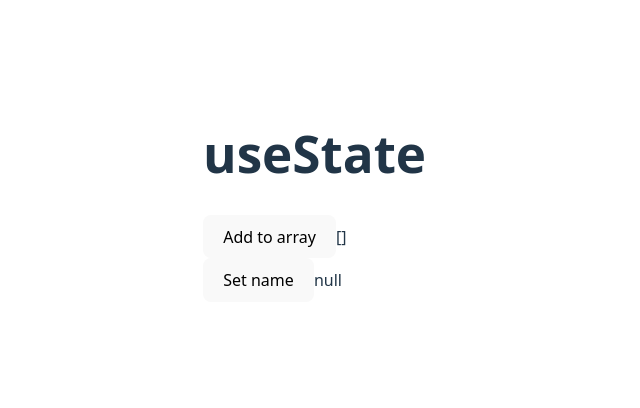
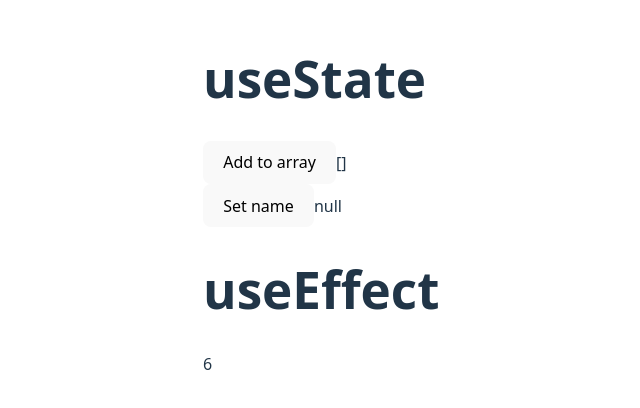
Before and after one commit to LHH2904/ReactHook-TypeScript, a React (Vite) app: page / in a window 1280 px wide. Shown: the part 220-628 px from the top of the page, without its empty margins (37-677 px from the left). Built offline with nearby package versions, Linux system fonts and the light colour scheme.

Commit message:
useEffect

```diff
--- a/src/App.tsx
+++ b/src/App.tsx
@@ -1,4 +1,5 @@
 import UseState from "./components/UseState.tsx";
+import UseEffect from "./components/UseEffect.tsx";
 
 
 function App() {
@@ -9,6 +10,8 @@ function App() {
       <div>
           <h1>useState</h1>
           <UseState/>
+          <h1>useEffect</h1>
+          <UseEffect/>
       </div>
     </>
   )
--- /dev/null
+++ b/src/components/UseEffect.tsx
@@ -0,0 +1,19 @@
+import {useEffect, useState} from "react";
+
+function UseEffect() {
+    const [val, setVal] = useState(1);
+
+    useEffect(() => {
+        const interval = window.setInterval(() => {
+            setVal(v => v + 1);
+        }, 1000);
+
+        return () => clearInterval(interval);
+    }, []);
+
+    return (
+        <div>{val}</div>
+    );
+}
+
+export default UseEffect;
```
